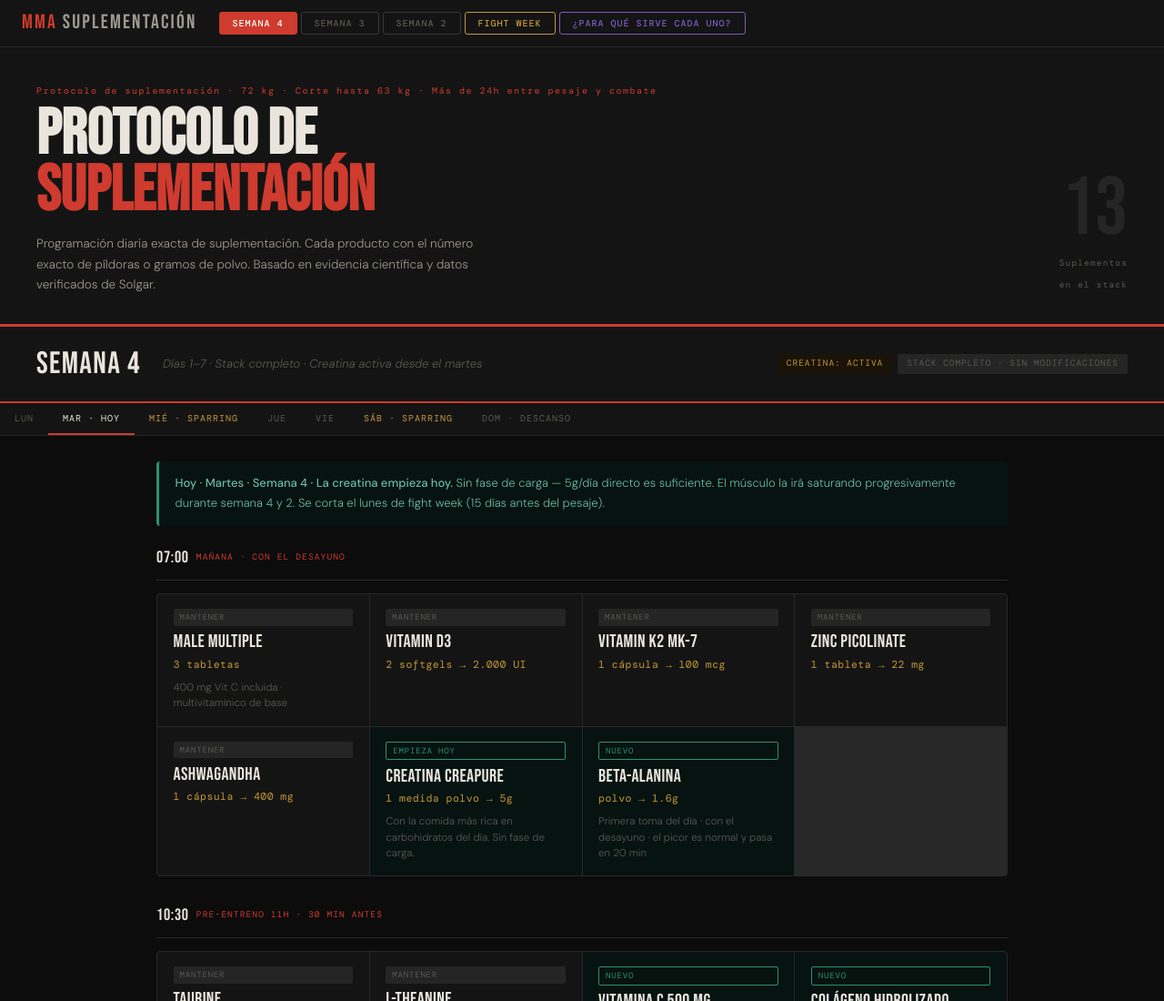
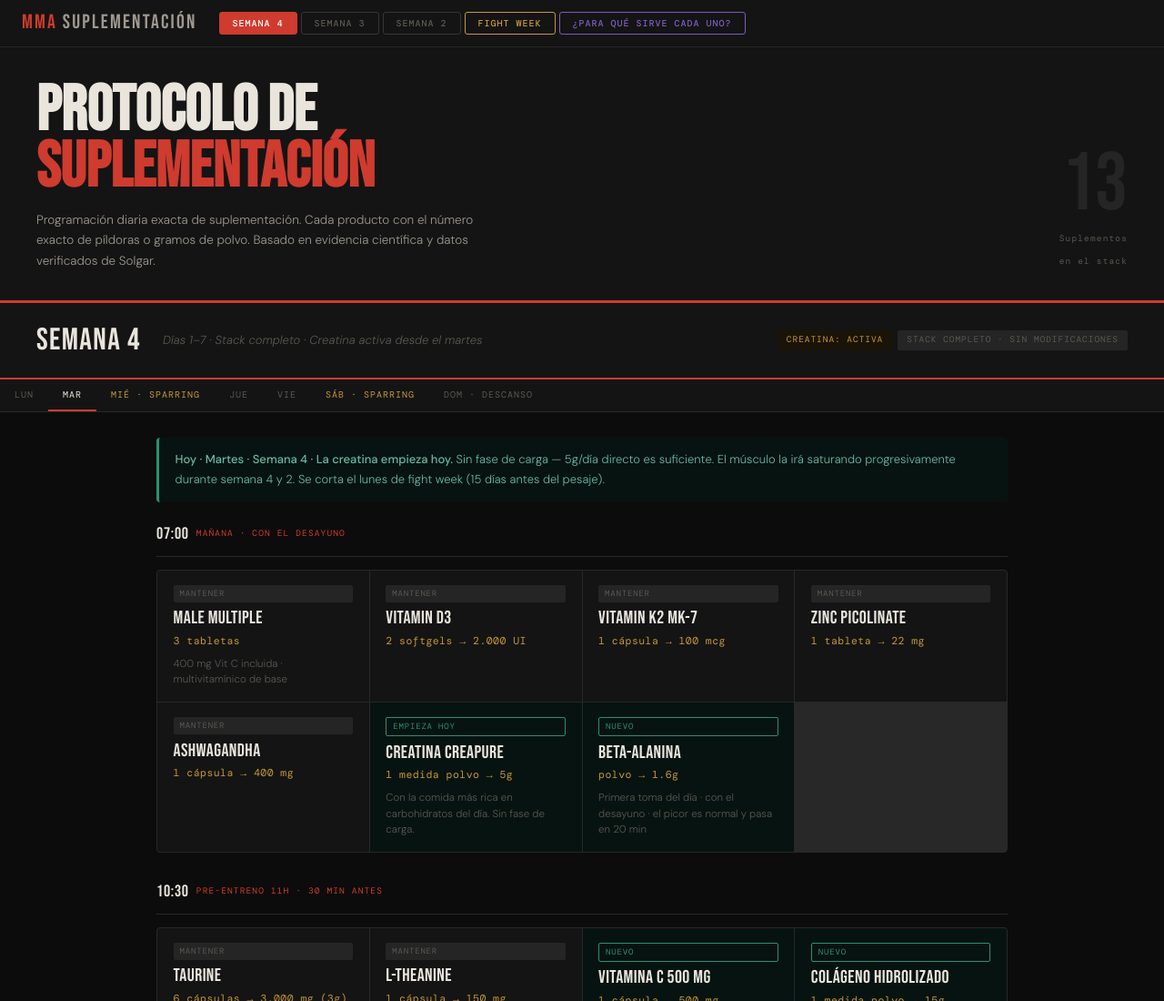
Before and after one commit to CampRabat/camprabat.github.io, a plain HTML site: page mma_suplementacion.html in a window 1280 px wide. Shown: the top 1100 px of the page at 91% size. Drawn offline with nearby package versions, Linux system fonts and the light colour scheme.

Commit message:
Quitar HOY del martes y eyebrow del hero

```diff
--- a/mma_suplementacion.html
+++ b/mma_suplementacion.html
@@ -195,8 +195,7 @@ footer{background:var(--bg2);border-top:1px solid var(--line);padding:1.5rem 2.5
 
 <section class="hero">
   <div>
-    <div class="hero-eyebrow">Protocolo de suplementación · 72 kg · Corte hasta 63 kg · Más de 24h entre pesaje y combate</div>
-    <h1 class="hero-h1">PROTOCOLO DE<br><em>SUPLEMENTACIÓN</em></h1>
+      <h1 class="hero-h1">PROTOCOLO DE<br><em>SUPLEMENTACIÓN</em></h1>
     <p class="hero-p">Programación diaria exacta de suplementación. Cada producto con el número exacto de píldoras o gramos de polvo. Basado en evidencia científica y datos verificados de Solgar.</p>
   </div>
   <div class="hero-stat">
@@ -219,7 +218,7 @@ footer{background:var(--bg2);border-top:1px solid var(--line);padding:1.5rem 2.5
 
   <div class="day-nav">
     <button class="dtab" onclick="showDay('s4','lun')">LUN</button>
-    <button class="dtab dactive" onclick="showDay('s4','mar')">MAR · HOY</button>
+    <button class="dtab dactive" onclick="showDay('s4','mar')">MAR</button>
     <button class="dtab sparring-day" onclick="showDay('s4','mie')">MIÉ · Sparring</button>
     <button class="dtab" onclick="showDay('s4','jue')">JUE</button>
     <button class="dtab" onclick="showDay('s4','vie')">VIE</button>
```
